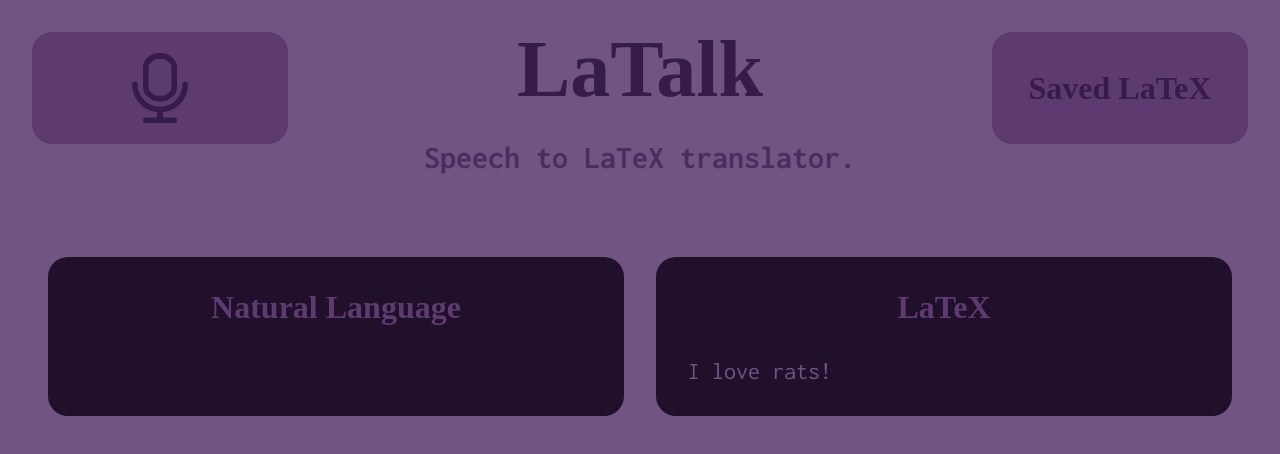
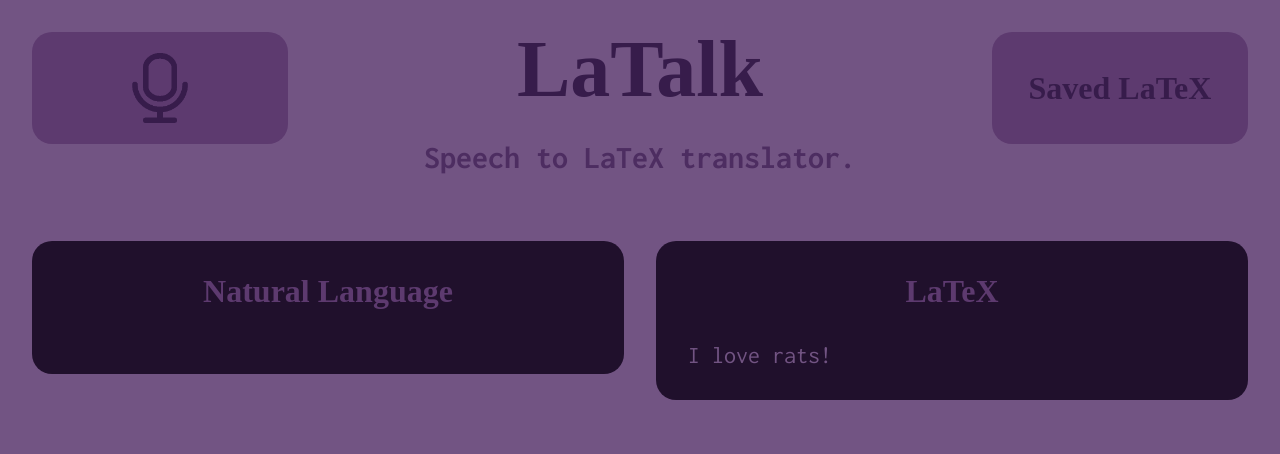
Before and after one commit to the-Fish2/LaTalk, a React (Create React App) app in the folder latalk_web/: page / in a window 1280 px wide. Shown: the top 454 px of the page. Built offline with nearby package versions, Linux system fonts and the light colour scheme; no server answers; a web font is replaced by a local one.

Commit message:
interface update

```diff
--- a/latalk_web/src/App.css
+++ b/latalk_web/src/App.css
@@ -154,25 +154,28 @@ h2 {
 }
 
 .bodyContainer {
-  width: 95vw;
+  width: calc(100vw - 4rem);
   display: flex;
   flex-direction: row;
-  justify-content: center;
-  align-items: space-between;
+  justify-content: flex-start;
+  align-items: flex-start;
   max-height: 68vh;
+  margin: 0 2rem;
+  gap: 2rem;
 }
 
 .textContainer {
-  width: 50%;
+  width: calc(50% - 1rem);
   display: flex;
   flex-direction: column;
   background-color: #20102C;
   border-radius: 20px;
-  margin: 1rem;
+  margin: 0;
   left: 0;
   right: 0;
   padding: 2rem;
   overflow: hidden;
+  flex: 1;
 }
 
 .textContainer2 {
```
